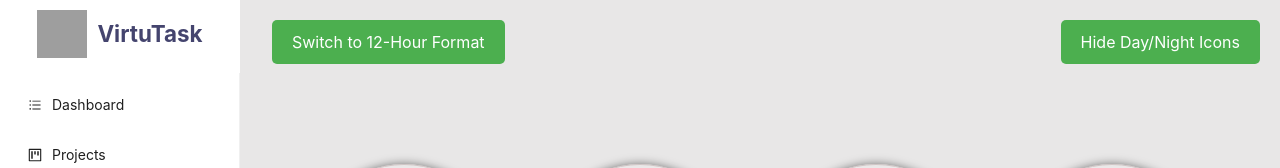
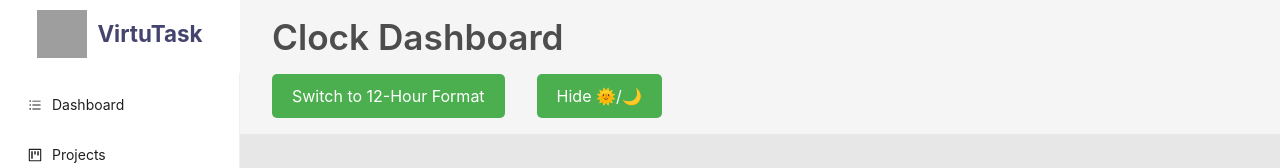
Before and after one commit to binubandara/virtuTask-app, a React (Vite) app in the folder frontend/: page /pane/global-sync in a window 1280 px wide. Shown: the top 168 px of the page. Built offline with nearby package versions, Linux system fonts and the light colour scheme; grey boxes are pictures that could not be loaded.

Commit message:
Changed the layout of buttons and clocks

```diff
--- a/frontend/src/components/globalTime/ClockDashboard.jsx
+++ b/frontend/src/components/globalTime/ClockDashboard.jsx
@@ -4,14 +4,14 @@ import './Global.css';
 
 export default function ClockDashboard() {
     const [is12HourFormat, setIs12HourFormat] = useState(false);
-    const [showDayNightIcons, setShowDayNightIcons] = useState(true); // New state for toggling icons
+    const [showDayNightIcons, setShowDayNightIcons] = useState(true);
 
     const toggleTimeFormat = () => {
         setIs12HourFormat(prevFormat => !prevFormat);
     };
 
     const toggleDayNightIcons = () => {
-        setShowDayNightIcons(prev => !prev); // Toggle the visibility of day/night icons
+        setShowDayNightIcons(prev => !prev);
     };
 
     const cities = [
@@ -27,12 +27,15 @@ export default function ClockDashboard() {
 
     return (
         <div className="dashboard-container">
-            <button className="toggle-btn" onClick={toggleTimeFormat}>
-                {is12HourFormat ? "Switch to 24-Hour Format" : "Switch to 12-Hour Format"}
-            </button>
-            <button className="toggle-btn right" onClick={toggleDayNightIcons}>
-                {showDayNightIcons ? "Hide Day/Night Icons" : "Show Day/Night Icons"}
-            </button>
+            <h1 className="dashboard-heading">Clock Dashboard</h1>
+            <div className="button-container">
+                <button className="toggle-btn" onClick={toggleTimeFormat}>
+                    {is12HourFormat ? "Switch to 24-Hour Format" : "Switch to 12-Hour Format"}
+                </button>
+                <button className="toggle-btn" onClick={toggleDayNightIcons}>
+                    {showDayNightIcons ? "Hide 🌞/🌙" : "Show 🌞/🌙"}
+                </button>
+            </div>
 
             <div className='cities'>
                 {cities.map((city, index) => (
@@ -40,7 +43,7 @@ export default function ClockDashboard() {
                         city={city}
                         key={index}
                         is12HourFormat={is12HourFormat}
-                        showDayNightIcon={showDayNightIcons} // Pass the state to CityTime
+                        showDayNightIcon={showDayNightIcons}
                     />
                 ))}
             </div>
--- a/frontend/src/components/globalTime/Global.css
+++ b/frontend/src/components/globalTime/Global.css
@@ -2,36 +2,102 @@
   position: relative;
   width: 100%;
   height: 100vh;
+  overflow: hidden; /* Prevent scrolling */
+}
+
+.dashboard-heading {
+  text-align: left;
+  font-size: 2.2rem;
+  font-weight: 600;
+  font-weight: se;
+  color: #4D4D4D;
+  margin-top: 1rem;
+  margin-left: 2rem;
+  margin-bottom: 1rem;
+  width: 75%; /* Equivalent to md:w-3/4 */
+line-height: 1.2; /* Equivalent to leading-snug */
+
+
+}
+
+
+
+.button-container {
+  display: flex;
+  gap: 2rem; /* Space between buttons */
+  margin-left: 2rem; /* Align buttons with the heading */
+  margin-bottom: 1rem;
 }
 
 .cities {
   display: grid;
   grid-template-columns: repeat(4, 1fr);
+  gap: 1rem; /* Reduced gap between clocks */
   justify-content: center;
   align-items: center;
-  padding: 2rem;
-  padding-top: 6rem;
+  padding: 1rem; /* Reduced padding */
   width: 100%;
-  height: 100vh;
+  height: calc(100vh - 136px); /* Adjusted height to fit everything */
   margin: 0;
   background-color: rgba(178, 173, 173, 0.2);
-  padding-left: 4rem;
 }
 
-
-
-.city-zone:hover {
-  outline: #ff0000;
+.city-zone {
+  display: flex;
+  justify-content: center;
+  align-items: center;
+  flex-direction: column;
+  gap: 0.5rem;
+  padding: 20px;
+  border: 1px solid #cdc3c3;
+  border-radius: 50%;
+  box-shadow: 0 0 10px rgba(0, 0, 0, 0.5);
+  background: rgba(255, 255, 255, 0.1);
+  color: #ddd;
+  backdrop-filter: blur(10px);
+  width: 200px;
+  height: 200px;
+  position: relative;
+  cursor: pointer;
+  transition: all 0.3s;
 }
 
-.city-zone:active {
-  transform: scale(0.8);
+.city-name {
+  font-size: 1.2rem;
+  font-weight: 600;
+  text-align: center;
+  color: #44446e;
+  text-shadow: 1px 1px 2px rgba(0, 0, 0, 0.5);
+}
+
+.city-time {
+  font-size: 1.1rem;
+  font-weight: 500;
+  background: rgba(153, 130, 130, 0.5);
+  padding: 0.5rem;
+  border-radius: 20px;
+  color: #44446e;
+  text-shadow: 1px 1px 2px rgba(0, 0, 0, 0.5);
+}
+
+.day-night-icon {
+  position: absolute;
+  bottom: -30px;
+  left: 50%;
+  transform: translateX(-50%);
+  font-size: 1rem;
+  z-index: 2;
+}
+
+.sun {
+  color: #f4ce36;
+}
+
+.moon {
+  color: #afa9a9;
 }
 
 .toggle-btn {
-  margin-left: 2rem;
-  position: absolute;
-  top: 20px;
   padding: 10px 20px;
   font-size: 16px;
   border: none;
@@ -46,68 +112,3 @@
   background-color: #393737;
   transform: translateY(-3px);
 }
-
-.toggle-btn.right {
-  right: 20px; /* Position on the right side */
-  left: auto; /* Reset left positioning */
-}
-
-
-/* Existing styles... */
-
-.city-zone {
-  display: flex;
-  justify-content: center;
-  align-items: center;
-  flex-direction: column;
-  gap: 0.5rem;
-  padding: 20px;
-  border: 1px solid #cdc3c3;
-  border-radius: 50%;
-  box-shadow: 0 0 10px rgba(0, 0, 0, 0.5);
-  background: rgba(255, 255, 255, 0.1); /* Light background for better contrast */
-  color: #ddd;
-  backdrop-filter: blur(10px);
-  width: 200px;
-  height: 200px;
-  position: relative;
-  cursor: pointer;
-  transition: all 0.3s;
-}
-
-.city-name {
-  font-size: 1.2rem;
-  font-weight: 600;
-  text-align: center;
-  color: #44446e;
-  text-decoration: bold;/* Ensure text is visible */
-  text-shadow: 1px 1px 2px rgba(0, 0, 0, 0.5); /* Add shadow for better readability */
-}
-
-.city-time {
-  font-size: 1.1rem;
-  font-weight: 500;
-  background: rgba(153, 130, 130, 0.5);
-  padding: 0.5rem;
-  border-radius: 20px;
-  color: #44446e; /* Ensure text is visible */
-  text-shadow: 1px 1px 2px rgba(0, 0, 0, 0.5); /* Add shadow for better readability */
-}
-
-/* Day/Night icon styles */
-.day-night-icon {
-  position: absolute;
-  bottom: -30px; /* Position below the circle */
-  left: 50%; /* Center horizontally */
-  transform: translateX(-50%); /* Center horizontally */
-  font-size: 1rem;
-  z-index: 2; /* Ensure the icon is above the flag */
-}
-
-.sun {
-  color: #f4ce36; /* Yellow for sun */
-}
-
-.moon {
-  color: #afa9a9; /* Light gray for moon */
-}
```
